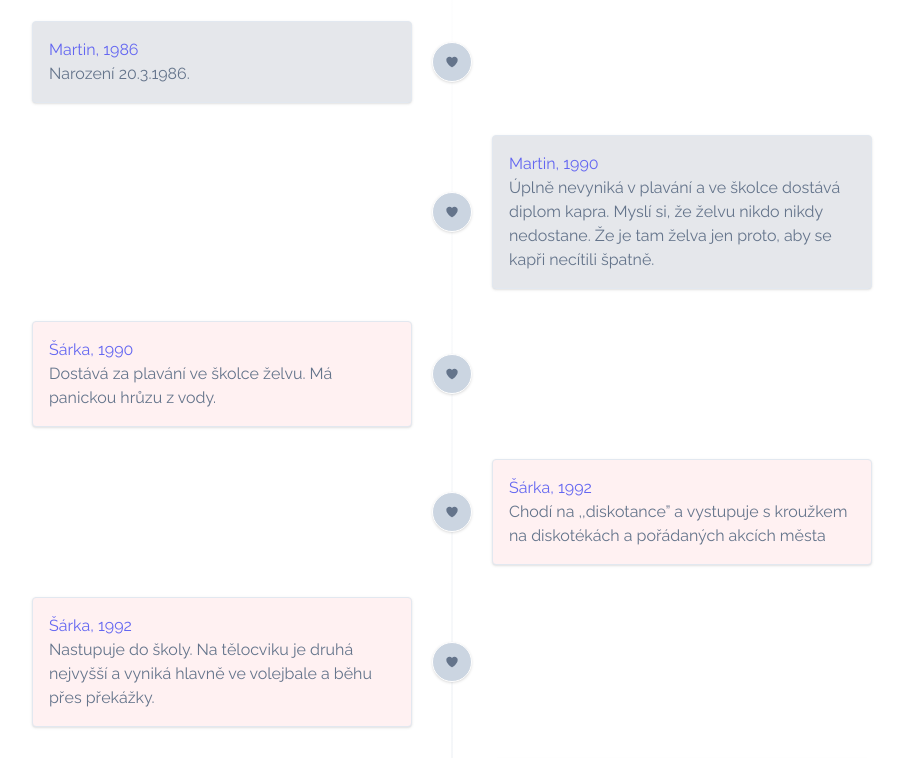
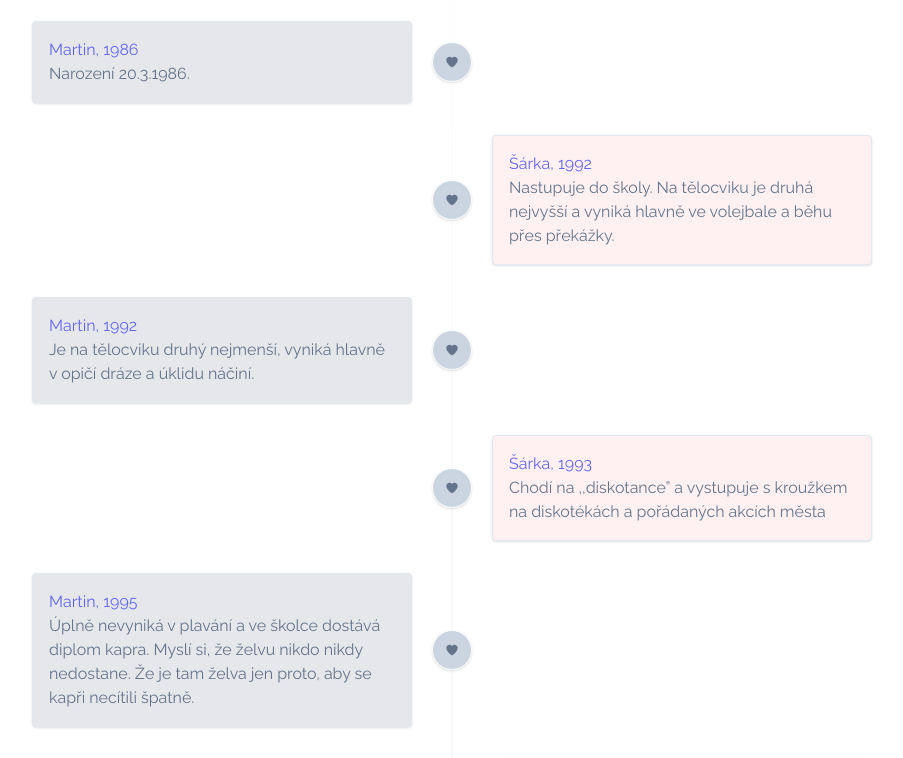
Before and after one commit to martin-1415/svatbaFE, a Next.js app: page /about in a window 1280 px wide. Shown: the part 380-1138 px from the top of the page, without its empty margins (188-1091 px from the left). Built offline with nearby package versions, Linux system fonts and the light colour scheme.

Commit message:
common timeline  added

```diff
--- a/src/app/components/Timeline/Timeline.tsx
+++ b/src/app/components/Timeline/Timeline.tsx
@@ -15,19 +15,20 @@ export default function Timeline() {
             <TimelineItem date={'1986'} text={'Narození 20.3.1986.'} sex={SexEnum.y} />
 
 
-            <TimelineItem date={'1990'} text={'Úplně nevyniká v plavání a ve školce dostává diplom kapra.' +
-            ' Myslí si, že želvu nikdo nikdy nedostane. Že je tam želva jen proto, aby se kapři necítili špatně.'} sex={SexEnum.y}/>
-
-
-            <TimelineItem date={'1990'} text={'Dostává za plavání ve školce želvu. Má panickou hrůzu z vody.'} sex={SexEnum.x}/>
-
-
-            <TimelineItem date={'1992'} text={'Chodí na ,,diskotance” a vystupuje s kroužkem na diskotékách a pořádaných akcích města'} sex={SexEnum.x}/>
-
-
             <TimelineItem date={'1992'} text={'Nastupuje do školy. Na tělocviku je druhá nejvyšší a vyniká hlavně ve volejbale a běhu přes překážky. '} sex={SexEnum.x}/>
 
             <TimelineItem date={'1992'} text={'Je na tělocviku druhý nejmenší, vyniká hlavně v opičí dráze a úklidu náčiní.'} sex={SexEnum.y}/>
+
+
+            <TimelineItem date={'1993'} text={'Chodí na ,,diskotance” a vystupuje s kroužkem na diskotékách a pořádaných akcích města'} sex={SexEnum.x}/>
+
+
+
+             <TimelineItem date={'1995'} text={'Úplně nevyniká v plavání a ve školce dostává diplom kapra.' +
+                    ' Myslí si, že želvu nikdo nikdy nedostane. Že je tam želva jen proto, aby se kapři necítili špatně.'} sex={SexEnum.y}/>
+
+
+             <TimelineItem date={'1995'} text={'Dostává za plavání ve školce želvu. Má panickou hrůzu z vody.'} sex={SexEnum.x}/>
 
             <TimelineItem date={'2001'} text={'Má jedinečný a charakteristický zpěvný hlas podobný vrzání pantů \n' +
                 'a proto úspěšné složení talentových zkoušek a přijetí na střední pedagogickou školu považuje za velký úspěch. Možná srovnatelný s diplomem plavání.'} sex={SexEnum.x}/>
```
Also changed, not shown: 1 other file (tests, documents, lock files or other folders).
